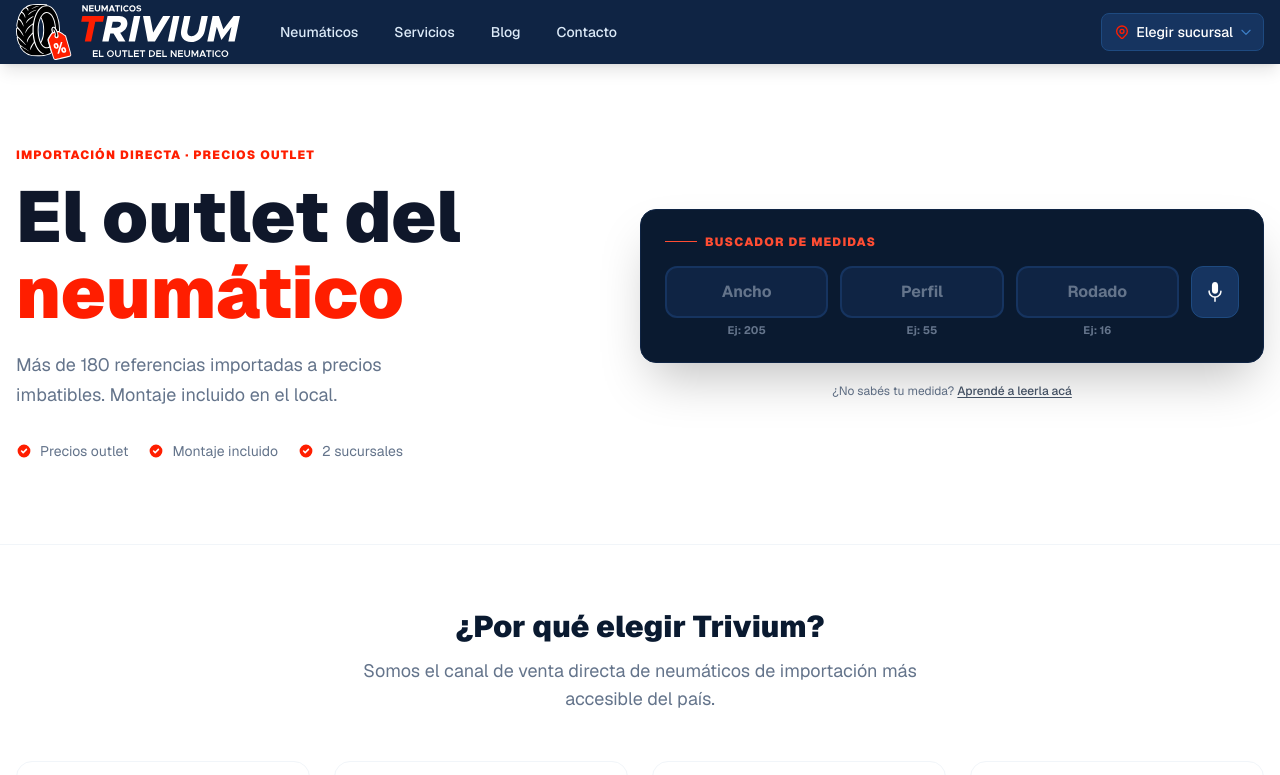
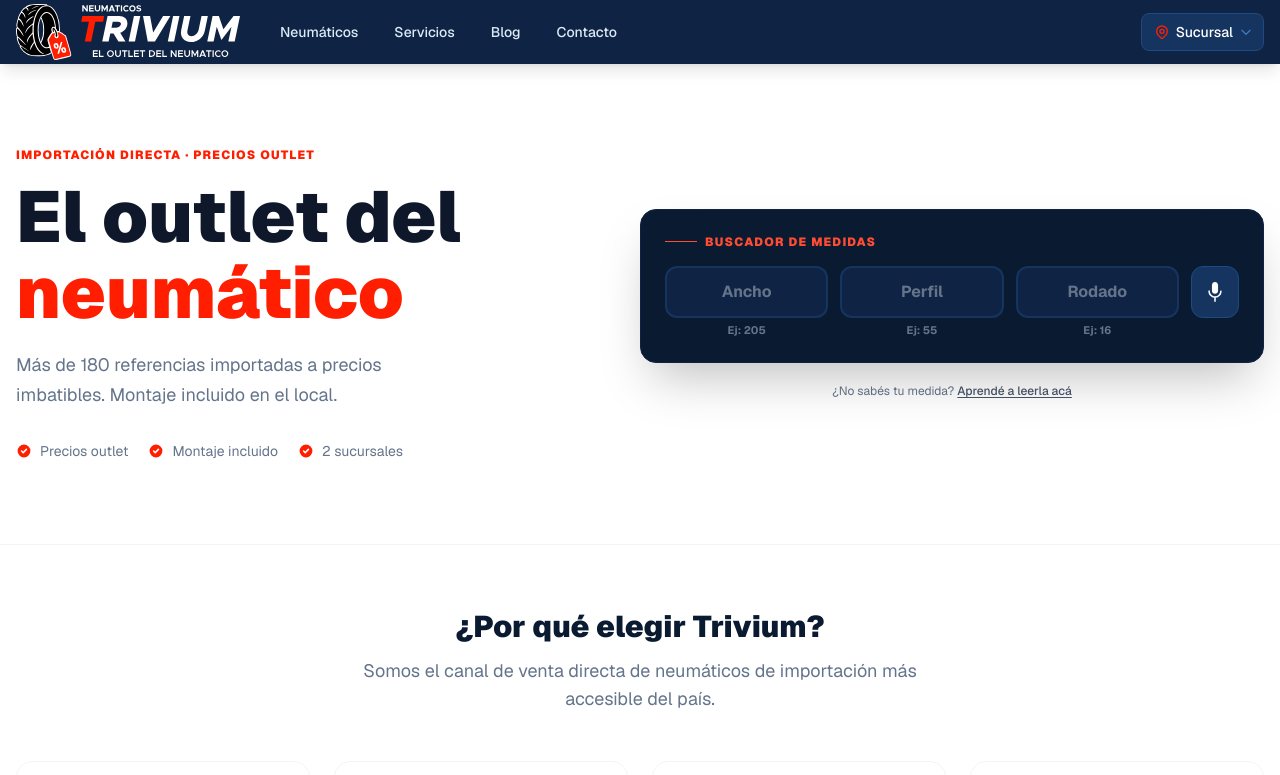
Before and after one commit to AugustinCrochat/neumaticos-trivium, a Next.js app: page / in a window 1280 px wide. Shown: the top 775 px of the page. Built offline with nearby package versions, Linux system fonts and the light colour scheme.

Commit message:
feat: update branch confirmation label in Header component

```diff
--- a/src/components/layout/Header.tsx
+++ b/src/components/layout/Header.tsx
@@ -73,7 +73,7 @@ export function Header() {
                 />
               </svg>
               <span className="truncate max-w-[90px] sm:max-w-none">
-                {hasConfirmedBranch ? selectedBranch.shortName : "Elegir sucursal"}
+                {hasConfirmedBranch ? selectedBranch.shortName : "Sucursal"}
               </span>
               <svg
                 className="w-3.5 h-3.5 text-navy-400 group-hover:text-navy-200 transition-colors flex-shrink-0"
```
